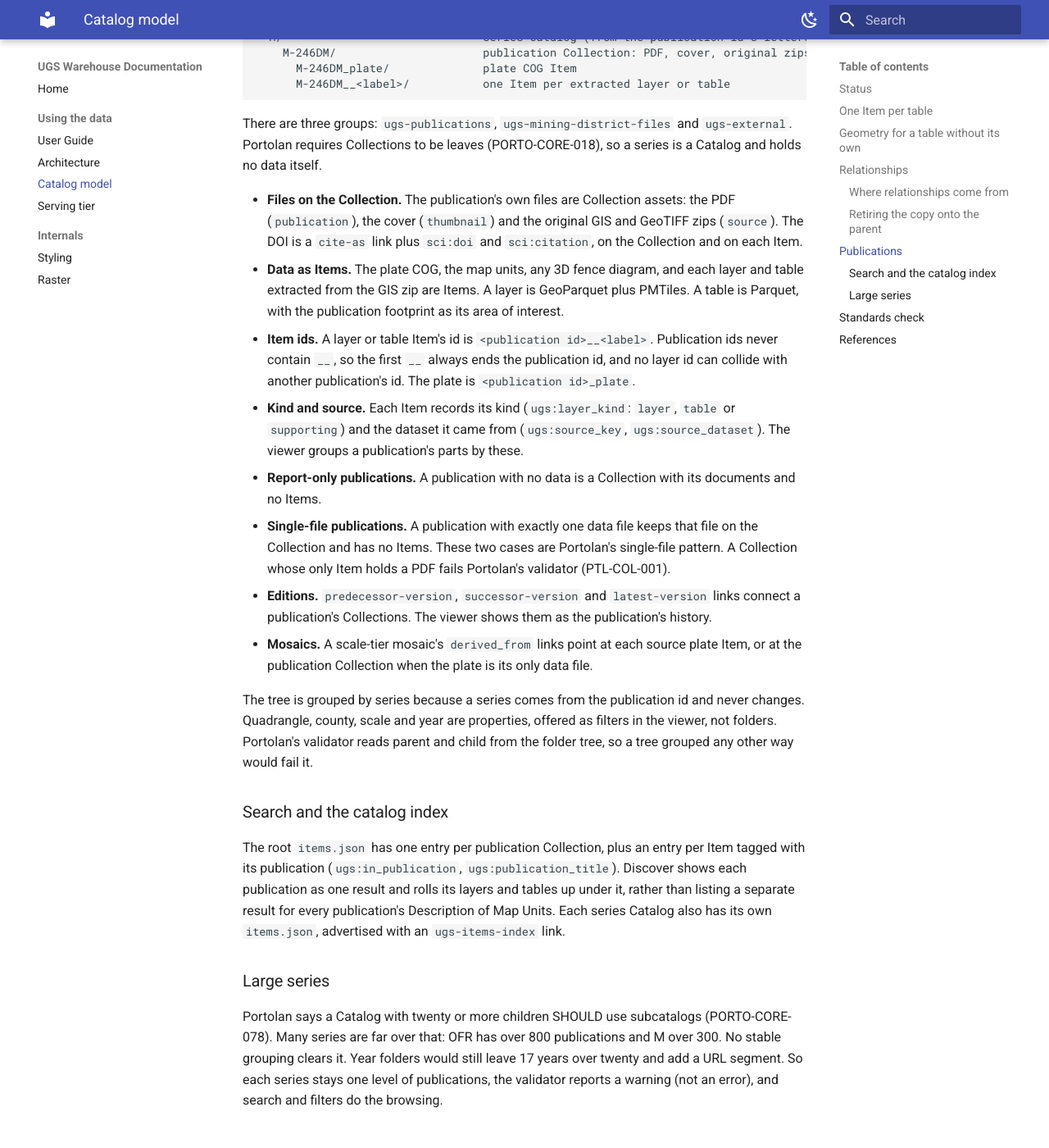
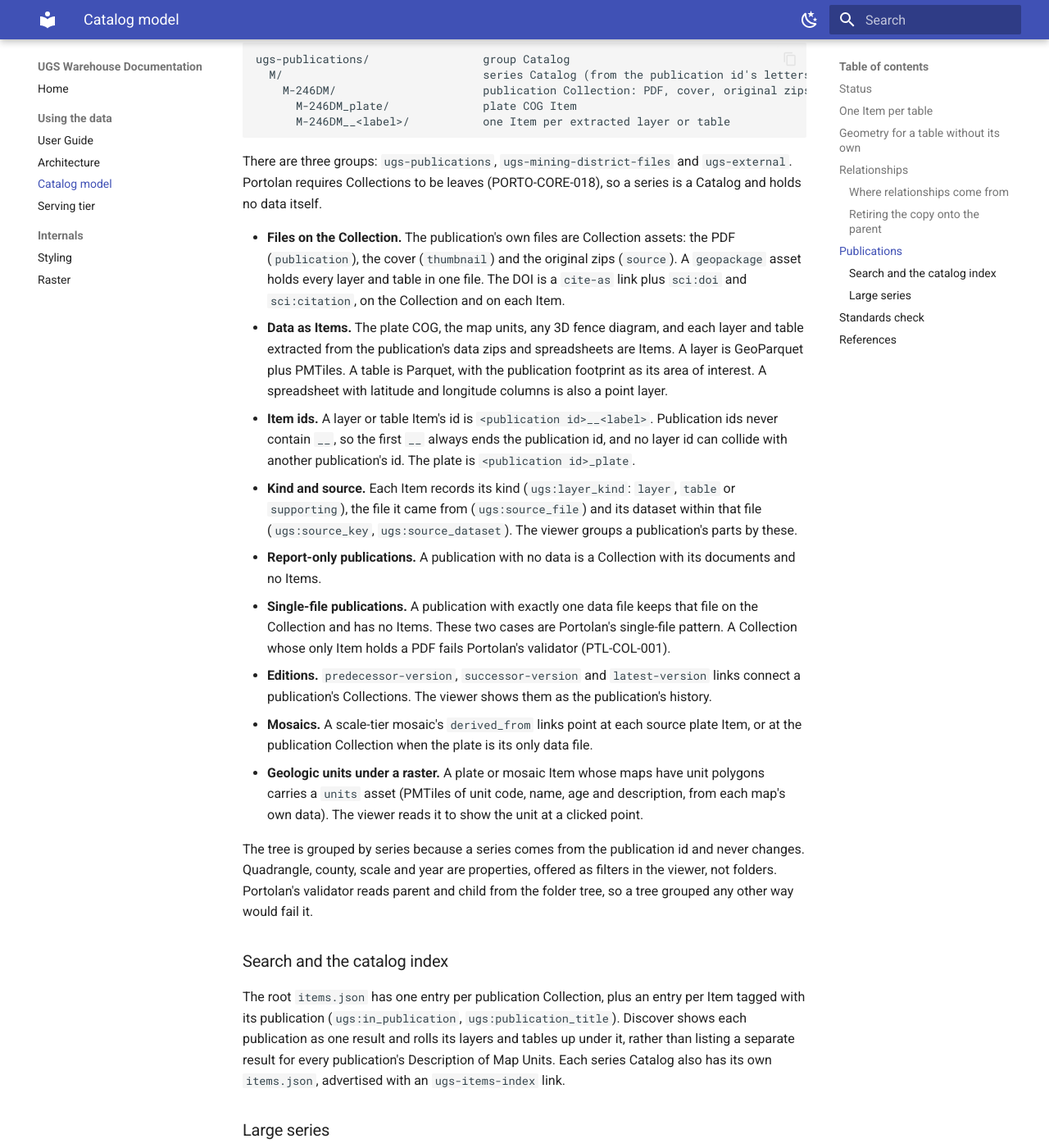
Before and after one commit to UGS-GIO/ugs-warehouse, an MkDocs documentation site: the page built from docs/CATALOG_MODEL.md, in a window 1280 px wide and 1400 px high, scrolled down 3377 px. Shown: the whole window at 82% size. Built offline with MkDocs 1.6.1 and Material for MkDocs 9.7.7, drawn with Linux system fonts in a browser that asks for light colours; some of the changed text lies outside the part shown.

Commit message:
docs(catalog): the model page matches what the publications rework builds
Spreadsheet tables and points ship with publications, Collections carry a
GeoPackage, Items record their source file, and plates and mosaics carry a
units asset for identify. A serving table's area of interest is the bounding
box of its related tables.

ALL-6049

```diff
--- a/docs/CATALOG_MODEL.md
+++ b/docs/CATALOG_MODEL.md
@@ -19,7 +19,7 @@ one field STAC has no standard for, the join columns of a relationship, is the n
 | Publications as Collections, with their plate, layers and tables as Items | Rolling out, one series at a time |
 | Relationships between a publication's layers and tables | Rolling out with publications |
 | Non-spatial serving-topic tables as their own Items | Planned |
-| Spreadsheet attachments (xls, xlsx, csv) as table Items | Planned; today they are publication assets |
+| Spreadsheet attachments (xls, xlsx, csv) as table Items, and as point layers when they hold latitude and longitude | Rolling out with publications |
 
 ## One Item per table
 
@@ -129,17 +129,19 @@ Portolan requires Collections to be leaves (PORTO-CORE-018), so a series is a Ca
 data itself.
 
 - **Files on the Collection.** The publication's own files are Collection assets: the PDF
-  (`publication`), the cover (`thumbnail`) and the original GIS and GeoTIFF zips (`source`). The
-  DOI is a `cite-as` link plus `sci:doi` and `sci:citation`, on the Collection and on each Item.
+  (`publication`), the cover (`thumbnail`) and the original zips (`source`). A `geopackage` asset
+  holds every layer and table in one file. The DOI is a `cite-as` link plus `sci:doi` and
+  `sci:citation`, on the Collection and on each Item.
 - **Data as Items.** The plate COG, the map units, any 3D fence diagram, and each layer and table
-  extracted from the GIS zip are Items. A layer is GeoParquet plus PMTiles. A table is Parquet,
-  with the publication footprint as its area of interest.
+  extracted from the publication's data zips and spreadsheets are Items. A layer is GeoParquet
+  plus PMTiles. A table is Parquet, with the publication footprint as its area of interest. A
+  spreadsheet with latitude and longitude columns is also a point layer.
 - **Item ids.** A layer or table Item's id is `<publication id>__<label>`. Publication ids never
   contain `__`, so the first `__` always ends the publication id, and no layer id can collide with
   another publication's id. The plate is `<publication id>_plate`.
 - **Kind and source.** Each Item records its kind (`ugs:layer_kind`: `layer`, `table` or
-  `supporting`) and the dataset it came from (`ugs:source_key`, `ugs:source_dataset`). The viewer
-  groups a publication's parts by these.
+  `supporting`), the file it came from (`ugs:source_file`) and its dataset within that file
+  (`ugs:source_key`, `ugs:source_dataset`). The viewer groups a publication's parts by these.
 - **Report-only publications.** A publication with no data is a Collection with its documents and
   no Items.
 - **Single-file publications.** A publication with exactly one data file keeps that file on the
@@ -149,6 +151,9 @@ data itself.
   publication's Collections. The viewer shows them as the publication's history.
 - **Mosaics.** A scale-tier mosaic's `derived_from` links point at each source plate Item, or at
   the publication Collection when the plate is its only data file.
+- **Geologic units under a raster.** A plate or mosaic Item whose maps have unit polygons carries a
+  `units` asset (PMTiles of unit code, name, age and description, from each map's own data). The
+  viewer reads it to show the unit at a clicked point.
 
 The tree is grouped by series because a series comes from the publication id and never changes.
 Quadrangle, county, scale and year are properties, offered as filters in the viewer, not folders.
```
Also changed, not shown: other parts of docs/CATALOG_MODEL.md (+2 -2 lines).
